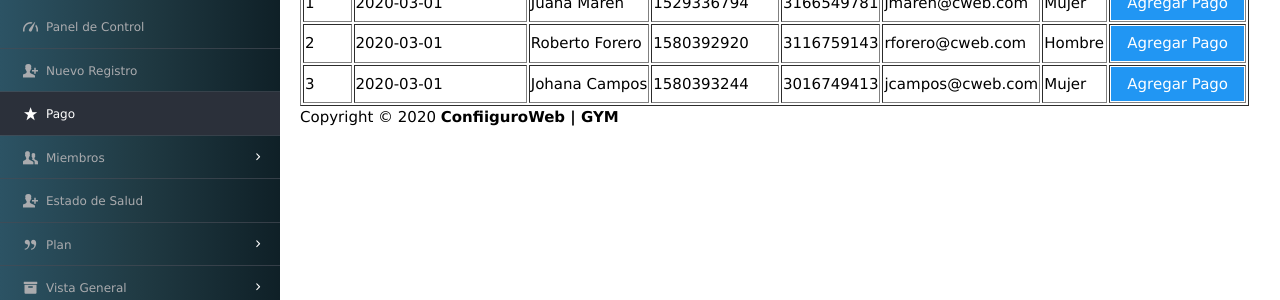
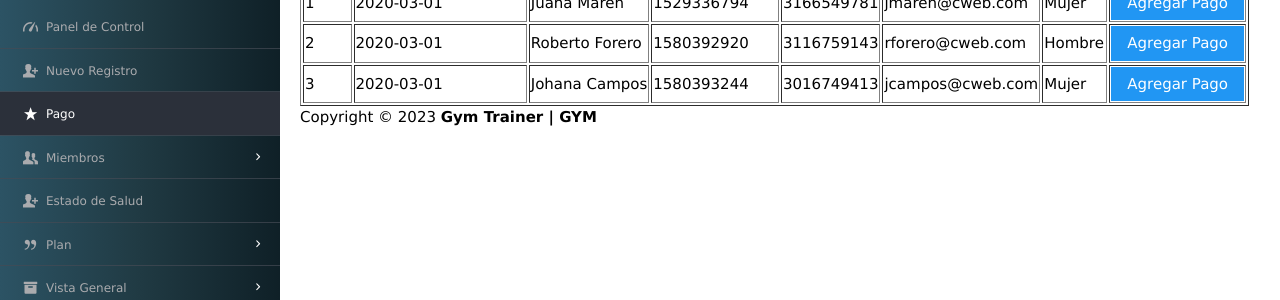
Before and after one commit to configuroweb/gym, a PHP site: page /dashboard/admin/payments.php in a window 1280 px wide. Shown: the part 217-517 px from the top of the page. Run offline with PHP 8.4, Linux system fonts and the light colour scheme; a user stored in the database is signed in; data comes from the database, SQL or seed files in the repository.

Commit message:
Nombre el footer y cambio de dollar a soles

```diff
--- a/dashboard/admin/footer.php
+++ b/dashboard/admin/footer.php
@@ -1 +1 @@
-<footer class="main">Copyright &copy; 2020 <strong>ConfiiguroWeb | GYM </strong></footer>
+<footer class="main">Copyright &copy; 2023 <strong>Gym Trainer | GYM </strong></footer>
--- a/dashboard/admin/view_plan.php
+++ b/dashboard/admin/view_plan.php
@@ -118,7 +118,7 @@ page_protect();
 					        echo "<td>" . $row['planName'] . "</td>";
 					        echo "<td width='380'>" . $row['description'] . "</td>";
 					        echo "<td>" . $row['validity'] . "</td>";
-					        echo "<td>$" . $row['amount'] . "</td>";
+					        echo "<td>S/." . $row['amount'] . "</td>";
 
 					        $sno++;
 
```
